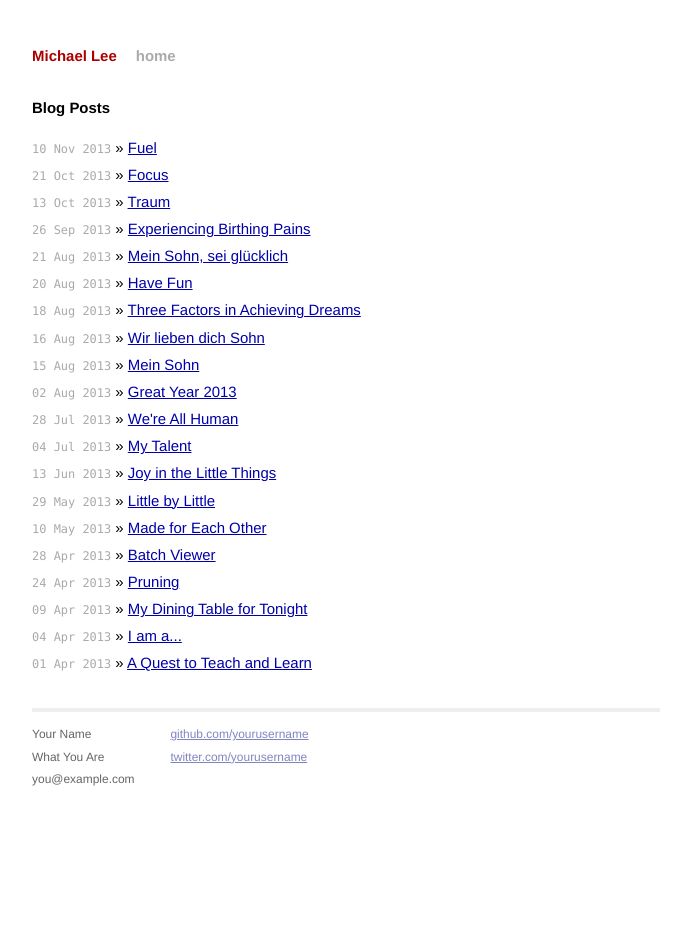
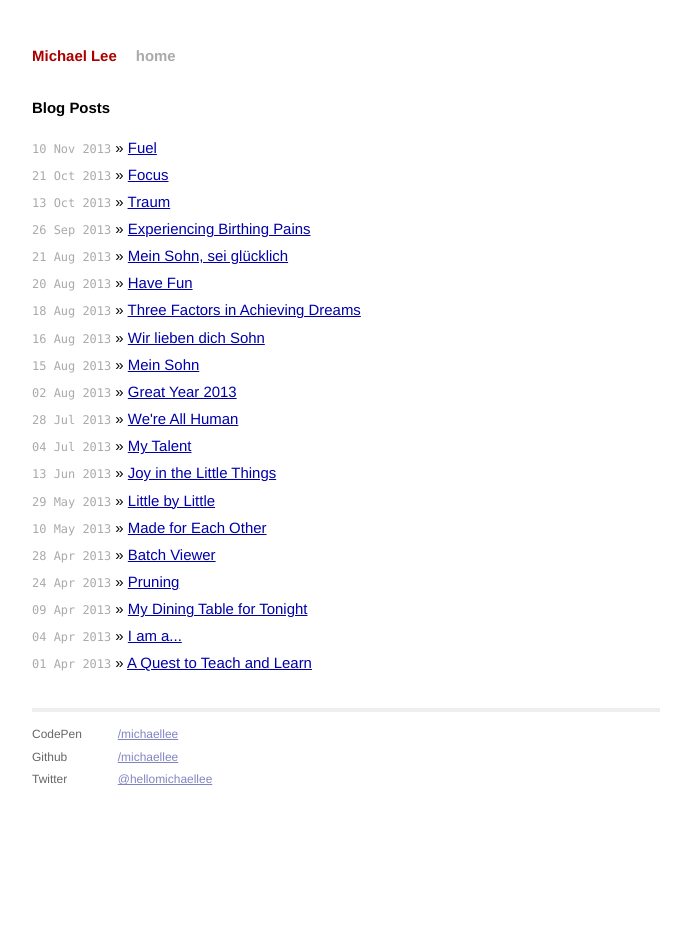
Before and after one commit to michaellee/old-michaelsoolee.com, a Jekyll site: the page built from index.html, in a window 1280 px wide. Shown: the whole page, without its empty margins (294-985 px from the left). Built offline with Jekyll 4.4.1, drawn with Linux system fonts in a browser that asks for light colours; Markdown is read by kramdown in place of the engine named in the settings.

Commit message:
Update default.html

```diff
--- a/_layouts/default.html
+++ b/_layouts/default.html
@@ -26,15 +26,16 @@
           <div class="footer">
             <div class="contact">
               <p>
-                Your Name<br />
-                What You Are<br />
-                you@example.com
+                CodePen<br />
+                Github<br />
+                Twitter
               </p>
             </div>
             <div class="contact">
               <p>
-                <a href="https://github.com/yourusername">github.com/yourusername</a><br />
-                <a href="https://twitter.com/yourusername">twitter.com/yourusername</a><br />
+                <a href="https://codepen.io/michaellee">/michaellee</a><br />
+                <a href="https://github.com/michaellee">/michaellee</a><br />
+                <a href="https://twitter.com/hellomichaellee">@hellomichaellee</a><br />
               </p>
             </div>
           </div>
```
